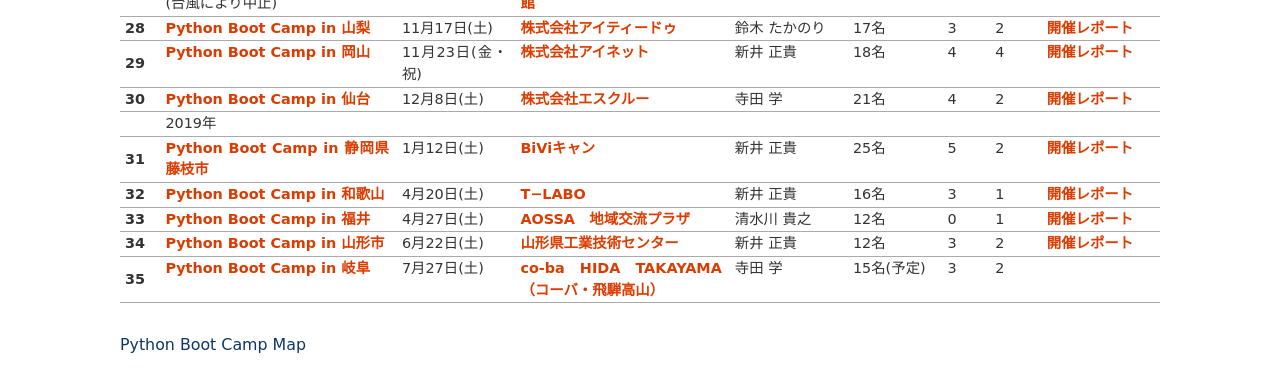
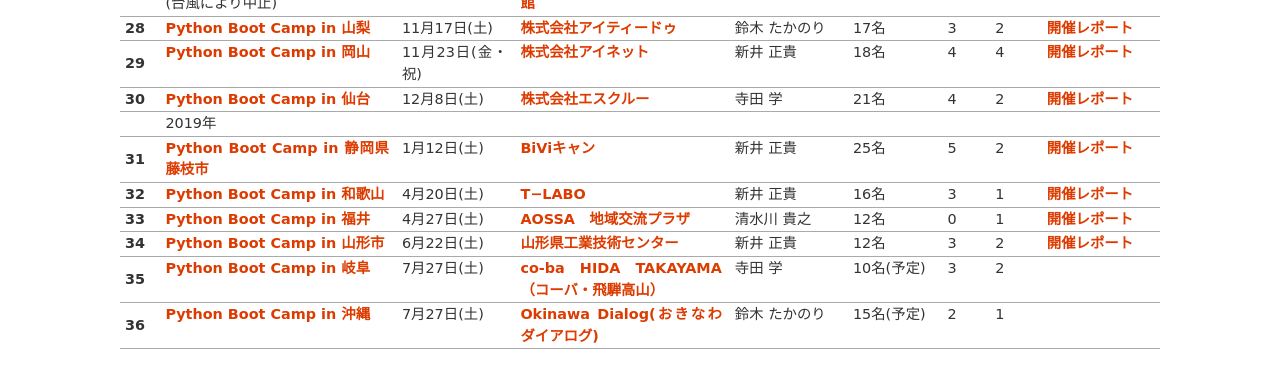
Before and after one commit to pyconjp/www.pycon.jp, a Sphinx documentation site: the page built from source/support/bootcamp.rst, in a window 1280 px wide and 900 px high, scrolled down 3250 px, cut to the strip 0-369 px from the top of the window. Built offline with Sphinx 7.4.7, drawn with Linux system fonts in a browser that asks for light colours.

Commit message:
add pycamp okinawa

```diff
--- a/source/support/bootcamp.rst
+++ b/source/support/bootcamp.rst
@@ -483,9 +483,18 @@
      - 7月27日(土)
      - `co-ba HIDA TAKAYAMA（コーバ・飛騨高山） <https://co-ba.net/hidatakayama/>`_
      - 寺田 学
-     - 15名(予定)
+     - 10名(予定)
      - 3
      - 2
+     -
+   * - 36
+     - `Python Boot Camp in 沖縄 <https://pyconjp.connpass.com/event/139247/>`_
+     - 7月27日(土)
+     - `Okinawa Dialog(おきなわダイアログ) <http://okinawadialog.com/about/>`_
+     - 鈴木 たかのり
+     - 15名(予定)
+     - 2
+     - 1
      -
 
 Python Boot Camp Map
```
